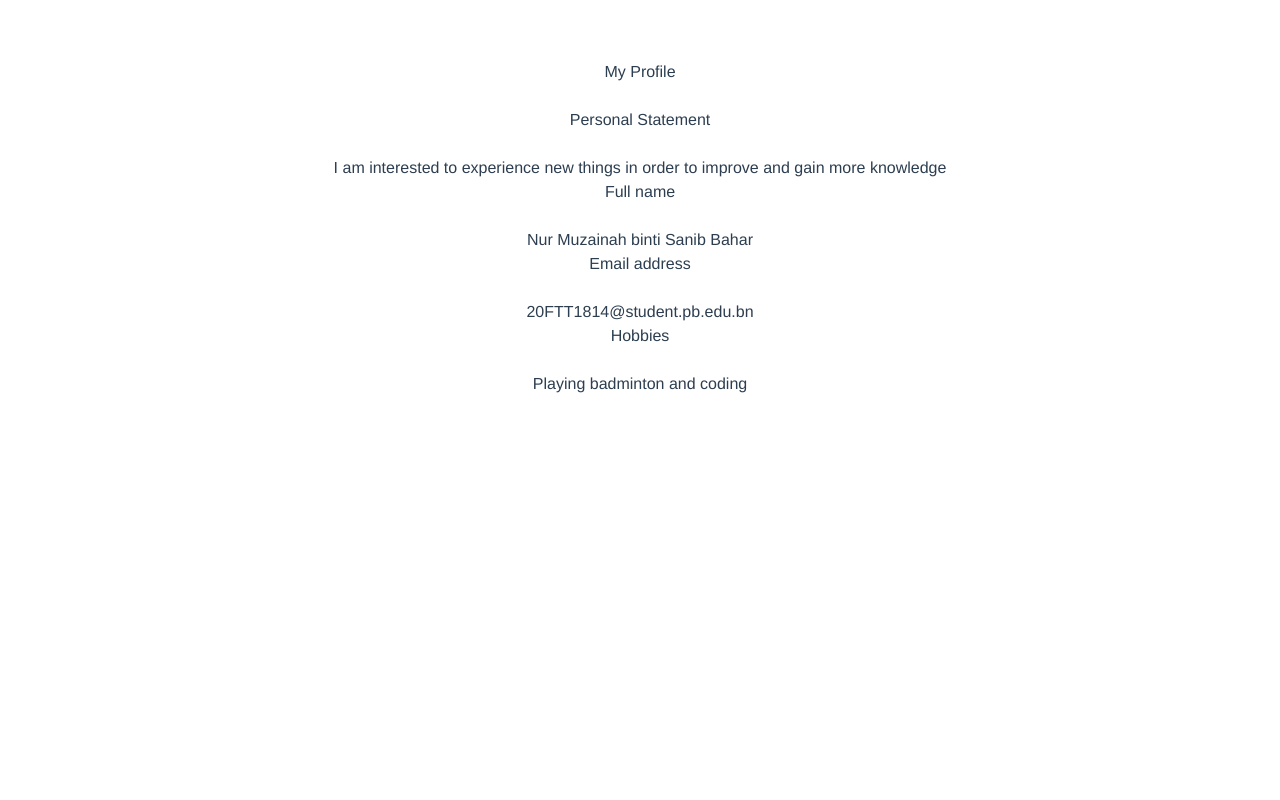
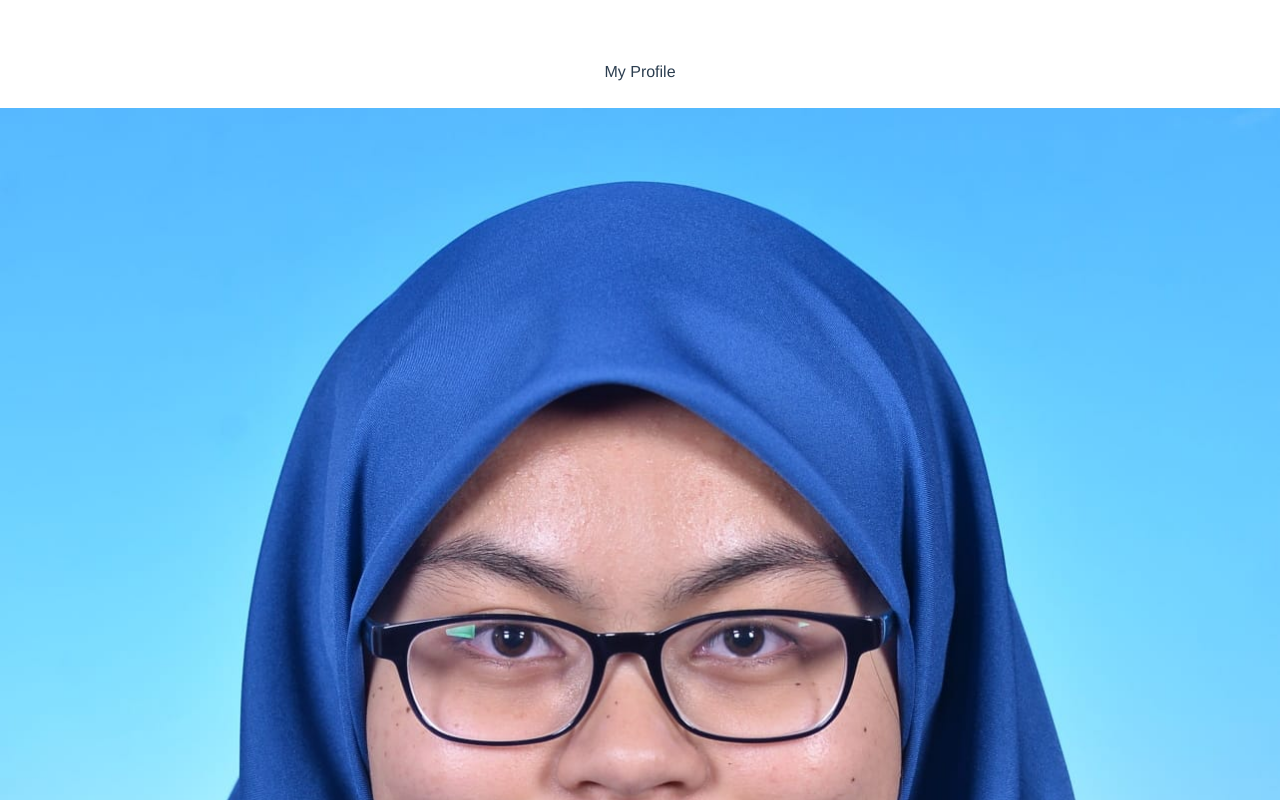
Before and after one commit to NurMuzainah/My-Project-as3, a Vue app: page / in a window 1280 px wide. Shown: the top 800 px of the page. Built offline with nearby package versions, Linux system fonts and the light colour scheme.

Commit message:
removed dist

```diff
--- a/src/App.vue
+++ b/src/App.vue
@@ -9,7 +9,7 @@ import HelloWorld from './components/HelloWorld.vue'
           My Profile
         </h1><br>
      <div class="bg-white shadow overflow-hidden sm:rounded-lg">
-
+      <img class="inline-block rounded-full w-32 border-2 border-gray-300" src="./assets/photo.jpeg"><br><br>
        <div class="border-t border-gray-200">
           <dl>
             <div class="bg-blue-50 px-4 py-5 sm:grid sm:grid-cols-3 sm:gap-4 sm:px-6">
```
Also changed, not shown: 6 other files (tests, documents, lock files or other folders).
